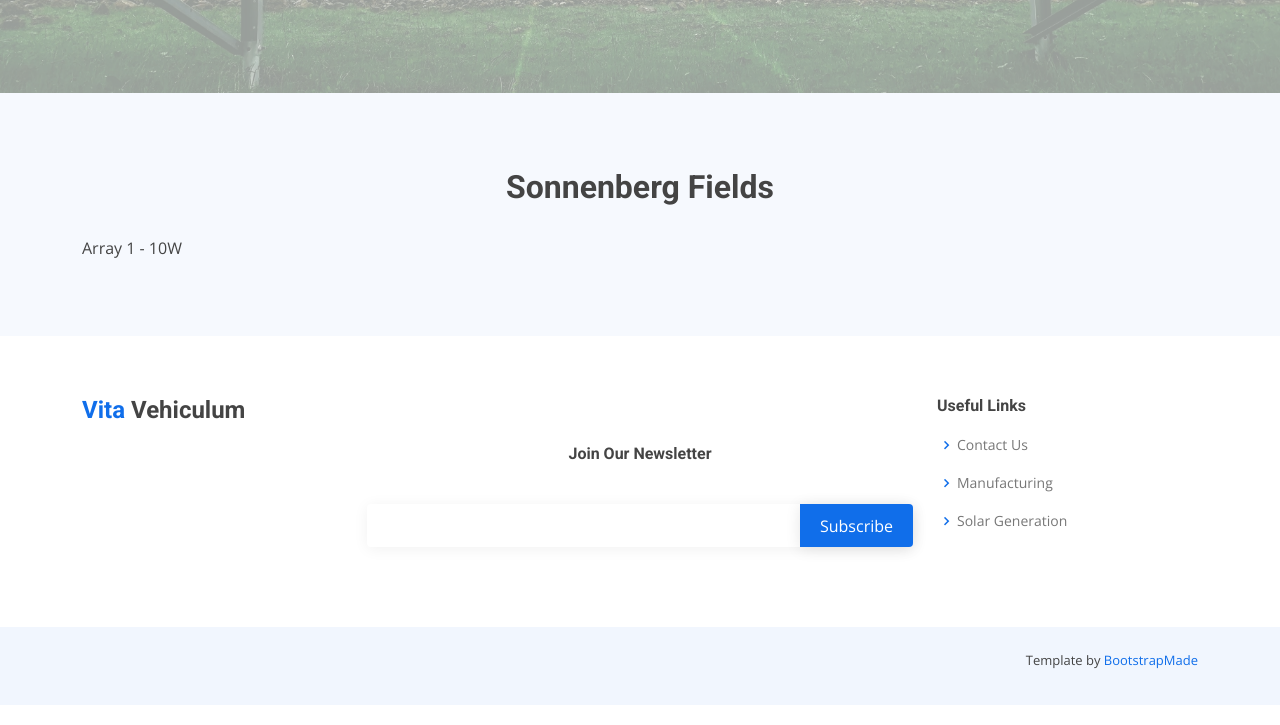
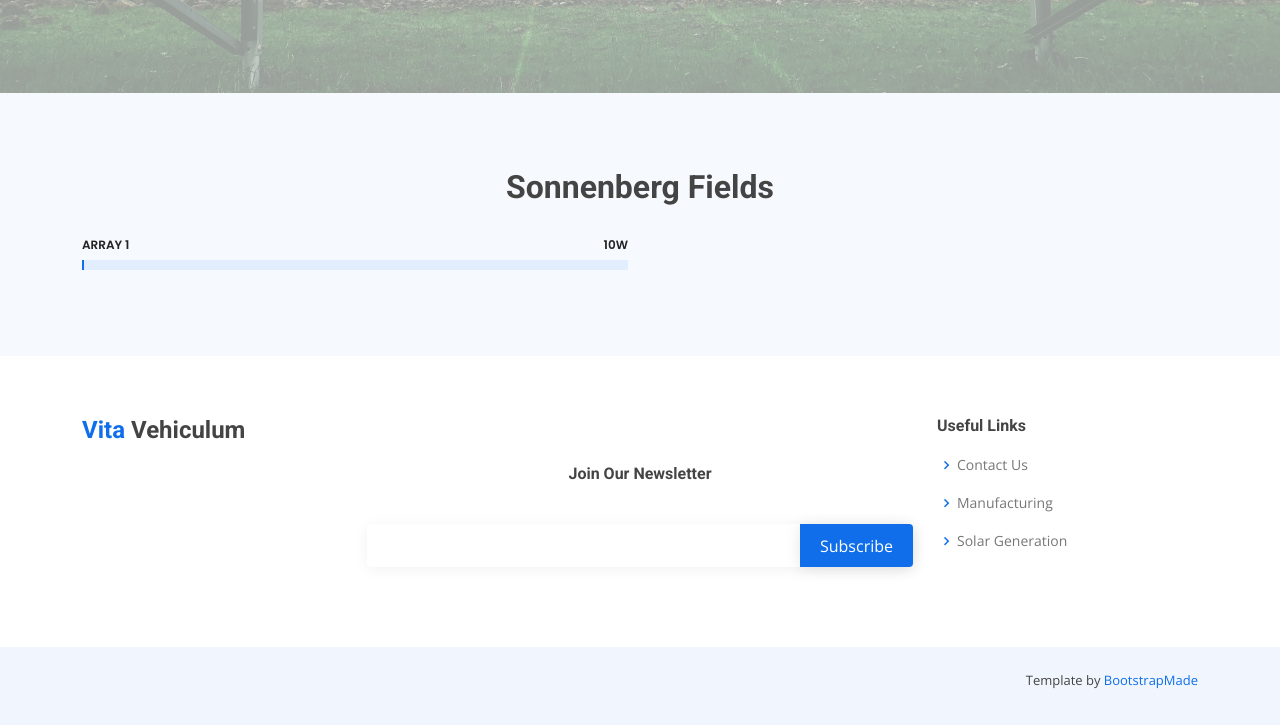
Before and after one commit to unex/CyberForce2022, a FastAPI app: template webzone/templates/index.html in a window 1280 px wide. Shown: the part 577-1302 px from the top of the page. Run offline with FastAPI, Linux system fonts and the light colour scheme; the template is opened without the code that fills it: most values are stand-ins (such as "Sample title", 1, 10 or a date in 2020); parts of the project's set-up code (start-up, migrations or seed data) failed here and were passed over; some libraries are stand-ins or nearby versions.

Commit message:
pretty home page

```diff
--- a/webzone/assets/js/main.js
+++ b/webzone/assets/js/main.js
@@ -190,7 +190,7 @@
       handler: function(direction) {
         let progress = select('.progress .progress-bar', true);
         progress.forEach((el) => {
-          el.style.width = el.getAttribute('aria-valuenow') + '%'
+          el.style.width = el.getAttribute('aria-valuenow') / el.getAttribute('aria-valuemax') * 100 + '%'
         });
       }
     })
--- a/webzone/templates/index.html
+++ b/webzone/templates/index.html
@@ -11,19 +11,24 @@
 
 
 <main id="main">
-    <section class="section-bg">
+    <section class="section-bg skills">
         <div class="container">
             <div class="section-title">
                 <h3>Sonnenberg Fields</h3>
             </div>
-            <div class="row">
-                <div class="col-lg-6 pt-4 pt-lg-0 content d-flex flex-column justify-content-center" data-aos="fade-up" data-aos-delay="100">
-                    <p>
-                        {% for i in solar_arrays %}
-                        Array {{ i.arrayID }} - {{ i.arrayVoltage * i.arrayCurrent }}W <br>
-                        {% endfor %}
-                    </p>
+
+            <div class="row row-cols-2 skills-content">
+                {% for i in solar_arrays %}
+                <div class="col">
+                    <div class="progress">
+                        <span class="skill">Array {{ i.arrayID }}<i class="val">{{ i.arrayVoltage * i.arrayCurrent }}W</i></span>
+                        <div class="progress-bar-wrap">
+                            <!-- They said the arrays produce 14000kW/h so these should never go above 2300 in theory -->
+                            <div class="progress-bar" role="progressbar" aria-valuenow="{{ i.arrayVoltage * i.arrayCurrent }}" aria-valuemin="0" aria-valuemax="2300"></div>
+                        </div>
+                    </div>
                 </div>
+                {% endfor %}
             </div>
         </div>
     </section>
```
